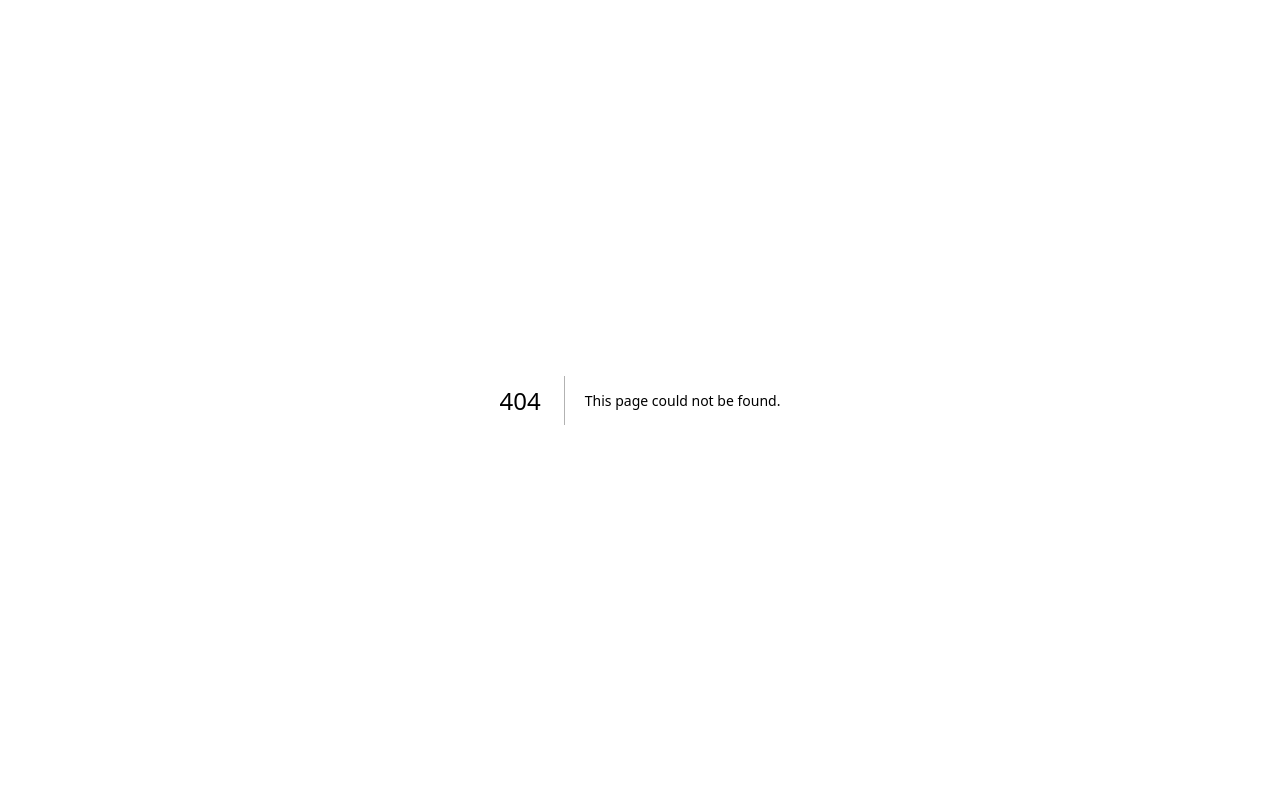
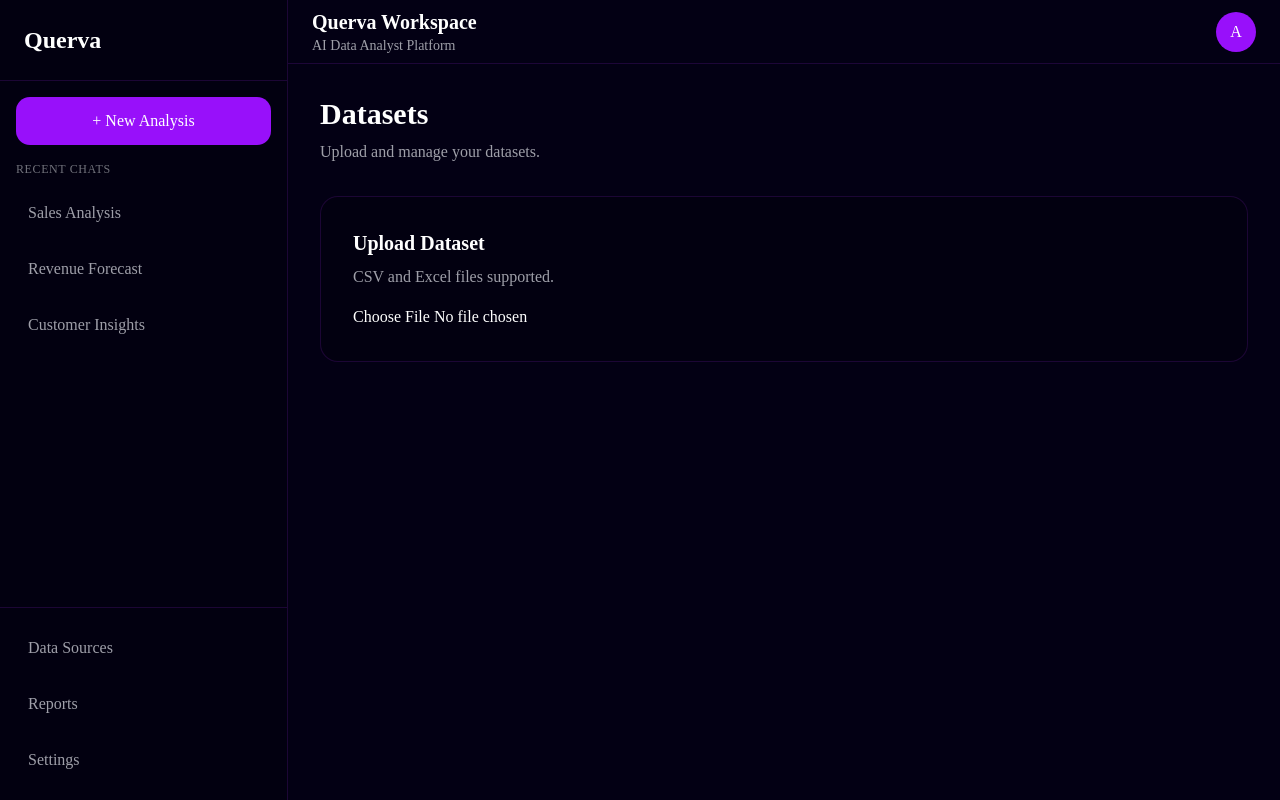
Before and after one commit to MrAmanAgrawal/querva, a Next.js app: page /datasets in a window 1280 px wide. Before the commit this address had no page. Built offline with nearby package versions, Linux system fonts and the light colour scheme.

Commit message:
Add dataset upload and CSV parsing

```diff
--- a/package.json
+++ b/package.json
@@ -15,6 +15,7 @@
     "lucide-react": "^1.17.0",
     "next": "16.2.6",
     "openai": "^6.41.0",
+    "papaparse": "^5.5.3",
     "radix-ui": "^1.4.3",
     "react": "19.2.4",
     "react-dom": "19.2.4",
--- /dev/null
+++ b/src/app/(workspace)/datasets/page.tsx
@@ -0,0 +1,20 @@
+import WorkspaceLayout from "@/components/workspace/workspace-layout";
+import DatasetUploader from "@/components/datasets/dataset-uploader";
+
+export default function DatasetsPage() {
+  return (
+    <WorkspaceLayout>
+      <div className="mx-auto max-w-6xl">
+        <h1 className="mb-2 text-3xl font-bold text-white">
+          Datasets
+        </h1>
+
+        <p className="mb-8 text-zinc-400">
+          Upload and manage your datasets.
+        </p>
+
+        <DatasetUploader />
+      </div>
+    </WorkspaceLayout>
+  );
+}
--- /dev/null
+++ b/src/components/datasets/dataset-uploader.tsx
@@ -0,0 +1,129 @@
+"use client";
+
+import { useState } from "react";
+import Papa from "papaparse";
+
+export default function DatasetUploader() {
+  const [fileName, setFileName] = useState("");
+  const [columns, setColumns] = useState<string[]>([]);
+  const [previewData, setPreviewData] = useState<any[]>([]);
+  const [rowCount, setRowCount] = useState(0);
+
+  const handleFileChange = (
+    event: React.ChangeEvent<HTMLInputElement>
+  ) => {
+    const file = event.target.files?.[0];
+
+    if (!file) return;
+
+    setFileName(file.name);
+
+    Papa.parse(file, {
+      header: true,
+      skipEmptyLines: true,
+
+      complete: (results) => {
+        const data = results.data as any[];
+
+        setRowCount(data.length);
+
+        if (data.length > 0) {
+          setColumns(Object.keys(data[0]));
+        }
+
+        setPreviewData(data.slice(0, 5));
+      },
+    });
+  };
+
+  return (
+    <div className="rounded-2xl border border-purple-900/30 bg-black/20 p-8">
+      <h2 className="mb-2 text-xl font-semibold text-white">
+        Upload Dataset
+      </h2>
+
+      <p className="mb-4 text-zinc-400">
+        CSV and Excel files supported.
+      </p>
+
+      <input
+        type="file"
+        accept=".csv,.xlsx,.xls"
+        onChange={handleFileChange}
+        className="text-white"
+      />
+
+      {fileName && (
+        <div className="mt-6 rounded-xl border border-green-500/30 bg-green-500/10 p-4">
+          <p className="text-green-400">
+            ✓ {fileName}
+          </p>
+        </div>
+      )}
+
+      {columns.length > 0 && (
+        <div className="mt-6 rounded-xl border border-purple-900/30 p-4">
+          <h3 className="mb-4 text-lg font-semibold text-white">
+            Dataset Summary
+          </h3>
+
+          <p className="text-zinc-300">
+            Rows: {rowCount}
+          </p>
+
+          <p className="mb-4 text-zinc-300">
+            Columns: {columns.length}
+          </p>
+
+          <div className="flex flex-wrap gap-2">
+            {columns.map((column) => (
+              <span
+                key={column}
+                className="rounded-lg bg-purple-600/20 px-3 py-1 text-sm text-purple-300"
+              >
+                {column}
+              </span>
+            ))}
+          </div>
+        </div>
+      )}
+
+      {previewData.length > 0 && (
+        <div className="mt-6 overflow-x-auto rounded-xl border border-purple-900/30">
+          <table className="w-full text-left">
+            <thead>
+              <tr className="border-b border-purple-900/30">
+                {columns.map((column) => (
+                  <th
+                    key={column}
+                    className="p-3 text-white"
+                  >
+                    {column}
+                  </th>
+                ))}
+              </tr>
+            </thead>
+
+            <tbody>
+              {previewData.map((row, index) => (
+                <tr
+                  key={index}
+                  className="border-b border-purple-900/10"
+                >
+                  {columns.map((column) => (
+                    <td
+                      key={column}
+                      className="p-3 text-zinc-300"
+                    >
+                      {String(row[column] ?? "")}
+                    </td>
+                  ))}
+                </tr>
+              ))}
+            </tbody>
+          </table>
+        </div>
+      )}
+    </div>
+  );
+}
--- a/src/components/workspace/sidebar.tsx
+++ b/src/components/workspace/sidebar.tsx
@@ -44,9 +44,11 @@ export default function Sidebar() {
       {/* Bottom Navigation */}
       <div className="border-t border-purple-900/30 p-4">
         <div className="space-y-2">
-          <div className="cursor-pointer rounded-lg p-3 text-zinc-400 hover:bg-purple-950">
+          <Link
+            href="/datasets"
+            className="block rounded-lg p-3 text-zinc-400 hover:bg-purple-950">
             Data Sources
-          </div>
+          </Link>
 
           <div className="cursor-pointer rounded-lg p-3 text-zinc-400 hover:bg-purple-950">
             Reports
```
Also changed, not shown: 1 other file (tests, documents, lock files or other folders).
